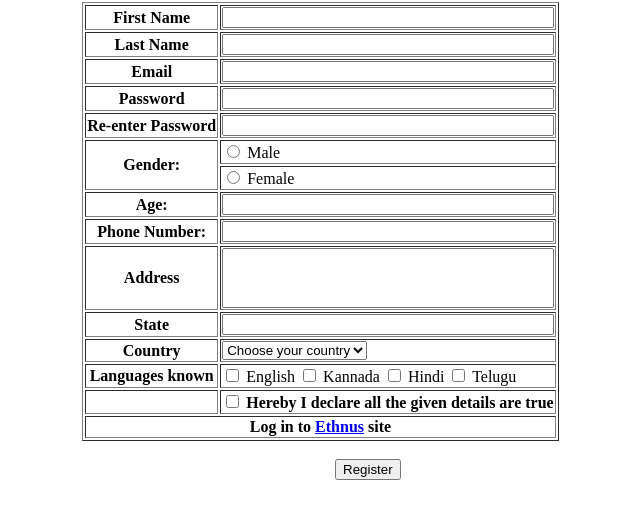
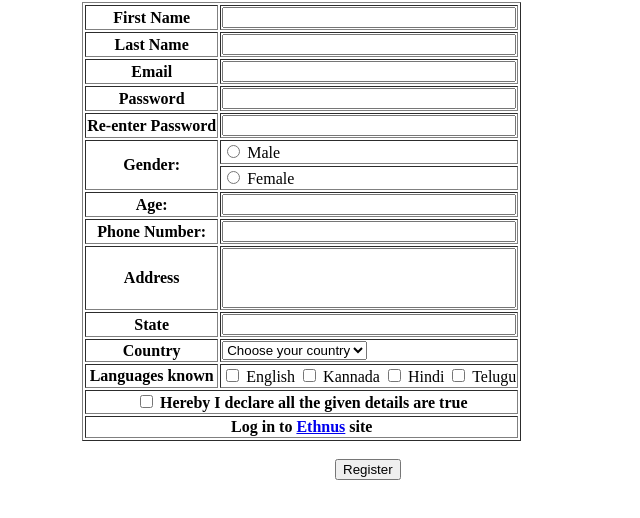
Before and after one commit to Chirayu-Vyas/Chirayu-Vyas.github.io, a plain HTML site: page TASK5.html in a window 1280 px wide. Shown: the part 64-582 px from the top of the page, without its empty margins (305-945 px from the left). Drawn offline with Linux system fonts and the light colour scheme.

Commit message:
Update TASK5.html

```diff
--- a/TASK5.html
+++ b/TASK5.html
@@ -113,17 +113,18 @@
         </tr>
 
         <tr>
-            <td>
+
             <th colspan="2">
             <input type="checkbox">
             Hereby I declare all the given details are true
-            </td>
+            </th>
+
         </tr>
 
             <tr>
                 <th colspan="2">
                     Log in to <a href="https://www.ethnus.com" target="_blank">Ethnus</a> site
-                </td>
+                </th>
             </tr>
 
 
```
